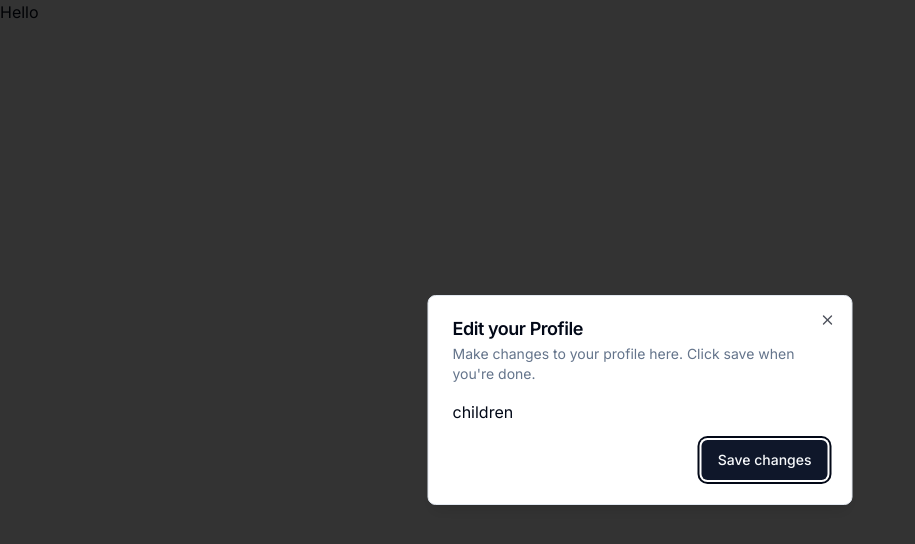
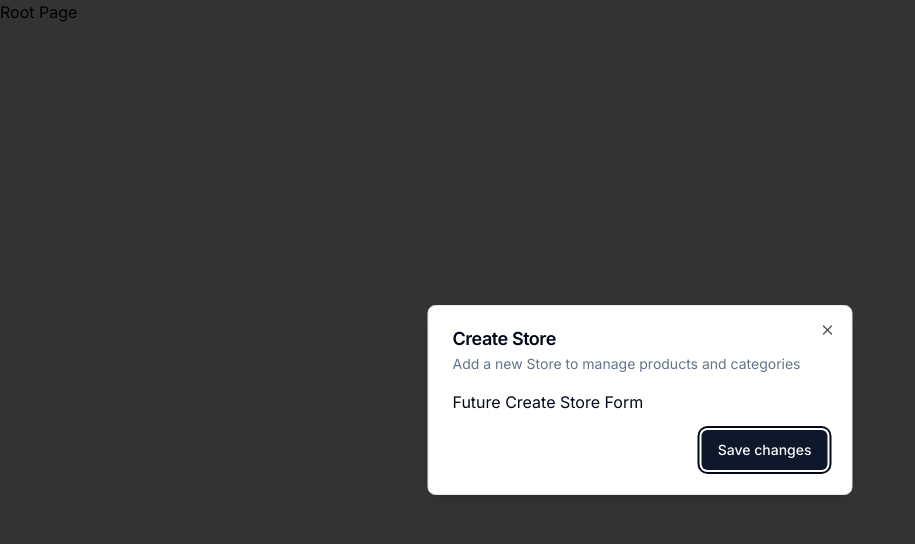
Before and after one commit to yetabalij/ecommerce-admin, a Next.js app: page / in a window 1280 px wide. Shown: the top 544 px of the page, without its empty margins (0-915 px from the left). Built offline with nearby package versions, Linux system fonts and the light colour scheme.

Commit message:
store modal created.

```diff
--- a/app/(root)/page.tsx
+++ b/app/(root)/page.tsx
@@ -1,22 +1,18 @@
 "use client";
 
 import { Modal } from "@/components/ui/modal";
+import { useStoreModal } from "@/hooks/use-store-modal";
+import { stat } from "fs";
+import { useEffect } from "react";
 
 export default function Home() {
-  return (
-    // <Modal title="test" isOpen description="test" onClose={() => {}}>
-    //   children
-    // </Modal>
-    <div>
-      <h1>Hello</h1>
-      <Modal
-        isOpen={true}
-        title="Edit your Profile"
-        description="Make changes to your profile here. Click save when you're done."
-        onClose={() => {}}
-      >
-        children
-      </Modal>
-    </div>
-  );
+  const onOpen = useStoreModal((stat) => stat.onOpen);
+  const isOpen = useStoreModal((stat) => stat.isOpen);
+
+  useEffect(() => {
+    if (!isOpen) {
+      onOpen();
+    }
+  }, [isOpen, onOpen]);
+  return <div>Root Page</div>;
 }
```
